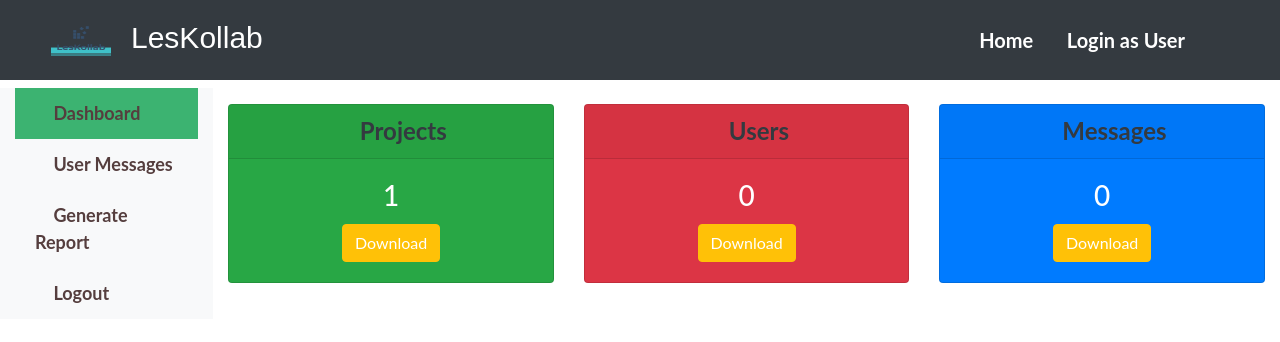
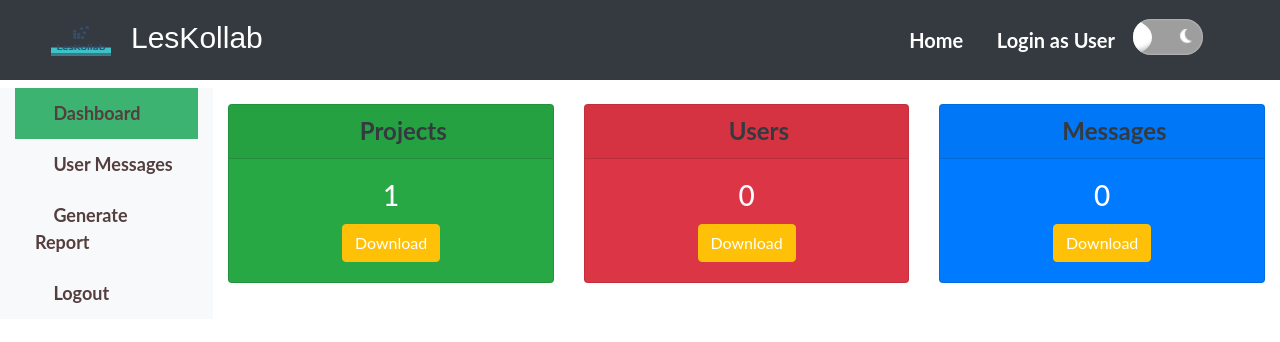
Before and after one commit to Spectrum-CETB/LesKollab, a PHP site: page /admin/admin_dashboard.php in a window 1280 px wide. Shown: the top 342 px of the page. Run offline with PHP 8.4, Linux system fonts and the light colour scheme; a user stored in the database is signed in; data comes from the database, SQL or seed files in the repository; data that the repository does not hold is empty; some libraries are stand-ins or nearby versions; some web fonts are replaced; grey boxes are pictures that could not be loaded.

Commit message:
added dark mode in admin dashboard

```diff
--- a/admin/header.php
+++ b/admin/header.php
@@ -12,12 +12,19 @@
     <link rel="stylesheet" href="../assets/css/Button-Ripple-Effect-Animation-Wave-Pulse.css">
     <link rel="stylesheet" href="../assets/css/styles.css">
     <link rel="stylesheet" href="../assets/css/header.css">
+    <link rel="stylesheet" href="../assets/css/darkmode.css">
     <!--Font Awesome CSS-->
     <link rel="stylesheet" href="../assets/css/all.min.css">
     <!-- For adding Font style -->
     <link rel="preconnect" href="https://fonts.gstatic.com">
     <link href="https://fonts.googleapis.com/css2?family=Permanent+Marker&display=swap" rel="stylesheet">
     <title> Admin Dashboard</title>
+    <style>
+    .dark-mode .bg-light
+    {
+      background-color: #c6bcbc!important;
+    }
+    </style>
 </head>
 <body>
 <nav class="navbar navbar-dark navbar-expand-md py-0 bg-dark">
@@ -37,6 +44,9 @@
 
             <li class="nav-item"><a class="nav-link text-white" data-toggle="modal" data-target="#modallogin" href="#"
                 style="padding-right:2vw;font-size:20px;">Login as User</a></li>
+            <!-- Different nav bar link for new LOGIN and REGISTER modals -->
+            <li class="nav-item">
+        <input type="checkbox" id="toggle" name="checkbox" class="switch" onclick="myfun()"></li>
             <!-- Different nav bar link for new LOGIN and REGISTER modals -->
 
           </ul>
@@ -121,5 +131,6 @@
     });
     }
   </script>
+  <script src="../assets/js/darkmode.js"></script>
 </body>
 </html>
```
